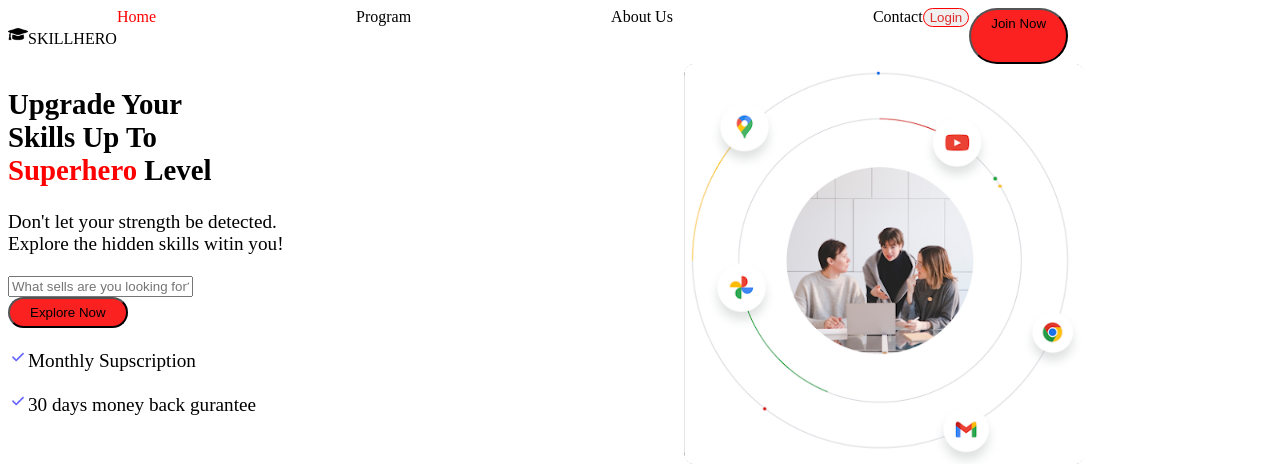
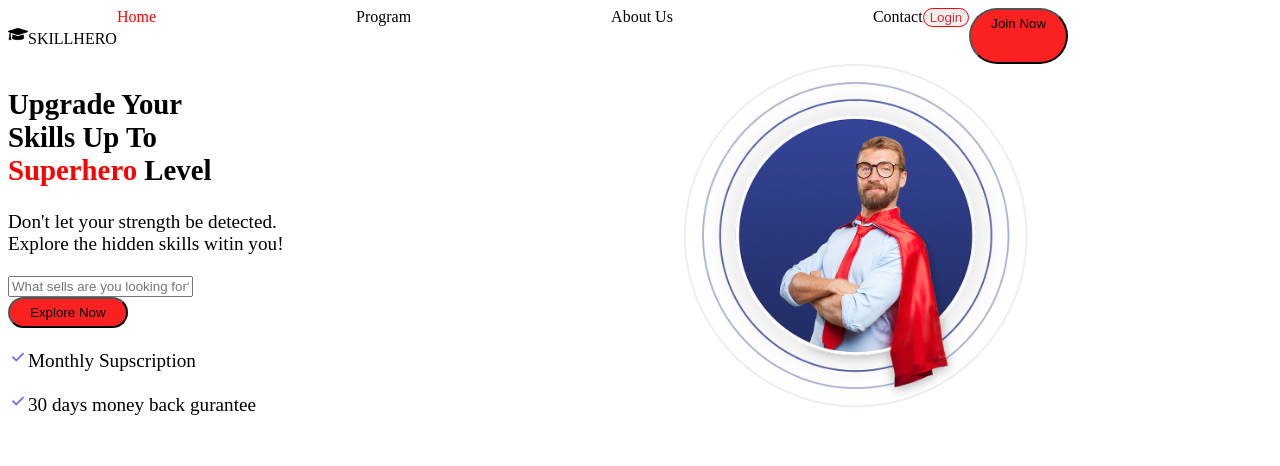
Before and after one commit to Gatchang-nyawargak/HTML-Assement2, a plain HTML site: page index.html in a window 1280 px wide. Shown: the top 466 px of the page. Drawn offline with Linux system fonts and the light colour scheme.

Commit message:
Update index.html

```diff
--- a/index.html
+++ b/index.html
@@ -36,7 +36,7 @@
 
     </div>
     <div class="con4">
-       <img src="Photos/unnamed.png" class="img" >
+       <img src="Photos/man-1.png" class="img" >
     </div>
 
    </div>
```
